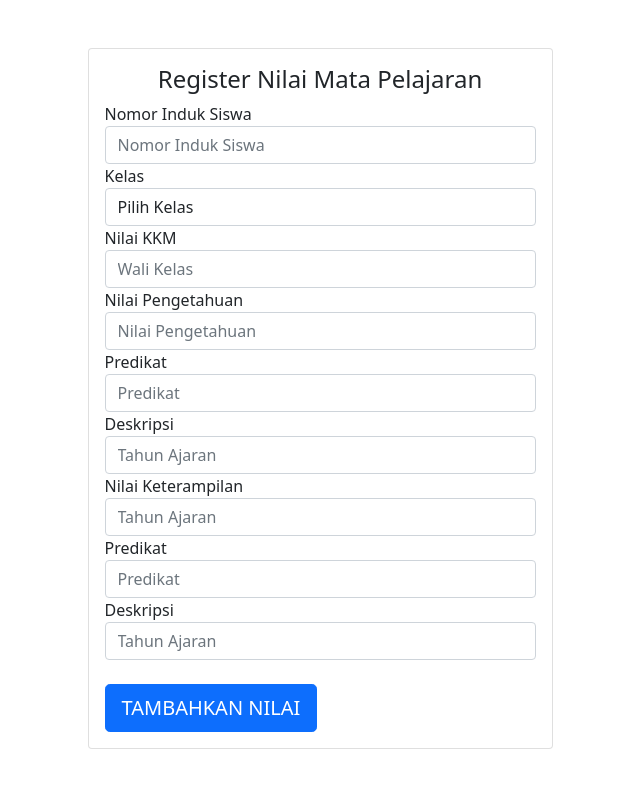
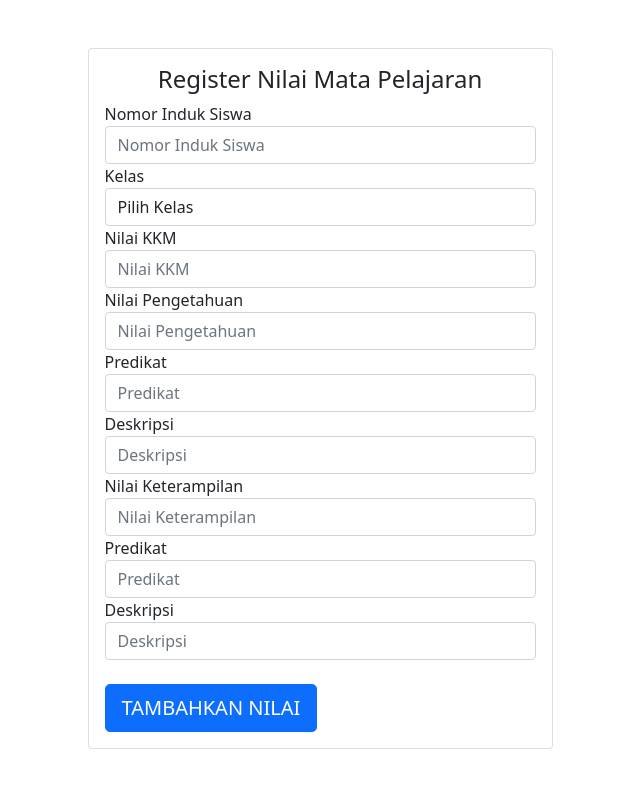
Before and after one commit to christinandrea/db-app-sbd, a PHP site: page /regismapel.php in a window 1280 px wide. Shown: the whole page, without its empty margins (320-960 px from the left). Run offline with PHP 8.4, Linux system fonts and the light colour scheme; data that the repository does not hold is empty; some libraries are stand-ins or nearby versions.

```diff
--- a/index.php
+++ b/index.php
@@ -17,7 +17,7 @@
         <button type="button" class="btn btn-info">Guru</button>
         <button type="button" class="btn btn-dark">Siswa</button>
         <button type="button" class="btn btn-success">Kelas</button>
-        <button type="button" class="btn btn-primary">Rapor Siswa</button>
+        <button type="button" class="btn btn-primary">Input Nilai </button>
     </div>
 </body>
 
--- a/regismapel.php
+++ b/regismapel.php
@@ -34,7 +34,7 @@
                     </div>
                     <div class="form-label-group">
                         <label> Nilai KKM </label>
-                        <input type="text" name="wkelas" class="form-control" placeholder="Wali Kelas">
+                        <input type="text" name="nkkm" class="form-control" placeholder="Nilai KKM">
                     </div>
                     <div class="form-label-group">
                         <label> Nilai Pengetahuan </label>
@@ -47,11 +47,11 @@
                     </div>
                     <div class="form-label-group">
                         <label> Deskripsi </label>
-                        <input type="text" name="deskpeng" class="form-control" placeholder="Tahun Ajaran">
+                        <input type="text" name="deskpeng" class="form-control" placeholder="Deskripsi">
                     </div>
                     <div class="form-label-group">
                         <label> Nilai Keterampilan </label>
-                        <input type="text" name="nk" class="form-control" placeholder="Tahun Ajaran">
+                        <input type="text" name="nk" class="form-control" placeholder="Nilai Keterampilan">
                     </div>
                     <div class="form-label-group">
                         <label> Predikat  </label>
@@ -59,7 +59,7 @@
                     </div>
                     <div class="form-label-group">
                         <label> Deskripsi </label>
-                        <input type="text" name="deskket" class="form-control" placeholder="Tahun Ajaran">
+                        <input type="text" name="deskket" class="form-control" placeholder="Deskripsi">
                     </div>
                     <br>
                     <button class="btn btn-lg btn-primary btn-block text-uppercase" type="submit" name="regMapelButton"> Tambahkan Nilai</button>
```
Also changed, not shown: kelasmapel.php (added), kelasmapel_crud.php (added).
